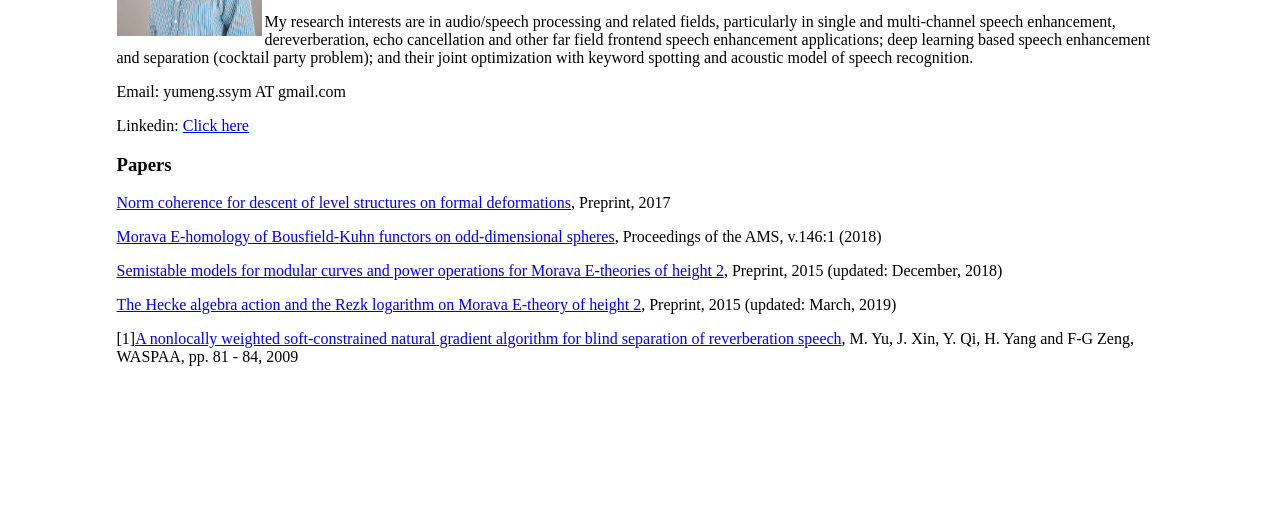
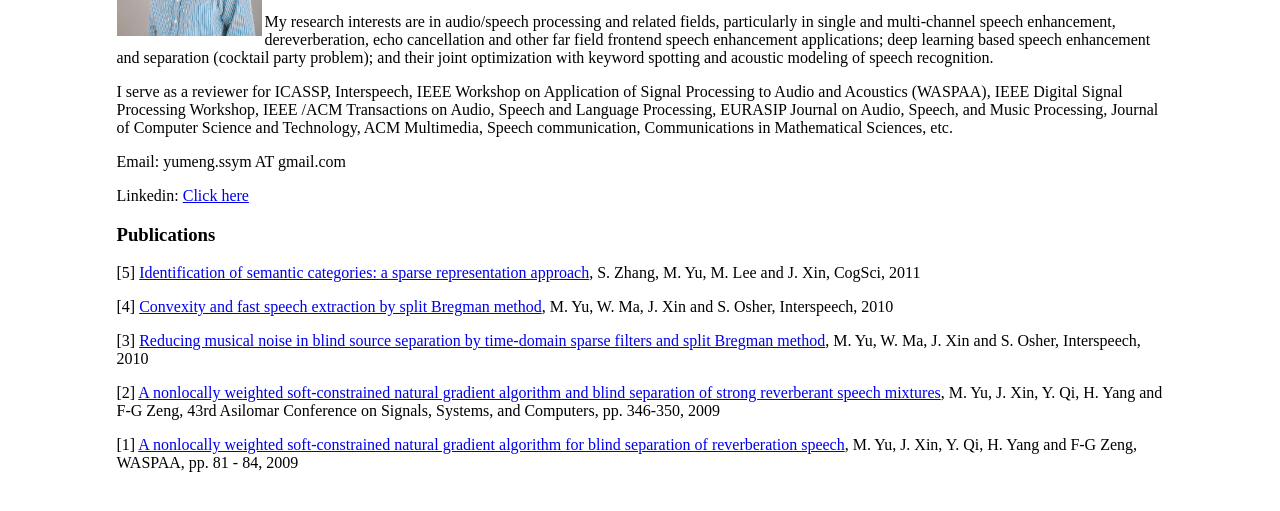
Before and after one commit to raymond-myu/raymond-myu.github.io, a plain HTML site: page index.html in a window 1280 px wide. Shown: the part 133-644 px from the top of the page. Drawn offline with Linux system fonts and the light colour scheme.

Commit message:
paper updated

```diff
--- a/index.html
+++ b/index.html
@@ -13,25 +13,32 @@ and a Ph.D. degree in Mathematics from University of California, Irvine, CA, USA
 <p>My research interests are in audio/speech processing and related fields, particularly in single and multi-channel speech enhancement,
 dereverberation, echo cancellation and other far field frontend speech enhancement applications;
 deep learning based speech enhancement and separation (cocktail party problem);
-and their joint optimization with keyword spotting and acoustic model of speech recognition. </p>
+and their joint optimization with keyword spotting and acoustic modeling of speech recognition. </p>
 
+<p>I serve as a reviewer for ICASSP, Interspeech, IEEE Workshop on Application of Signal Processing to Audio and Acoustics (WASPAA),
+IEEE Digital Signal Processing Workshop, IEEE /ACM Transactions on Audio, Speech and Language Processing,
+EURASIP Journal on Audio, Speech, and Music Processing, Journal of Computer Science and Technology, ACM Multimedia, Speech communication, Communications in Mathematical Sciences, etc.
 
 <p>Email: yumeng.ssym AT gmail.com</p>
 
 <p>Linkedin: <a href="https://www.linkedin.com/in/menyu" target="_blank">Click here</a></p>
 
 
-<h3>Papers</h3>
+<h3>Publications</h3>
 
-<p><a href="https://yifeizhu.github.io/nc.pdf" target="_blank">Norm coherence for descent of level structures on formal deformations</a>, Preprint, 2017</p>
+<p>[5] <a href="http://www.socsci.uci.edu/~mdlee/ZhangEtAl2011.pdf" target="_blank">Identification of semantic categories: a sparse representation approach</a>,
+S. Zhang, M. Yu, M. Lee and J. Xin, CogSci, 2011 </p>
 
-<p><a href="https://yifeizhu.github.io/bkos.pdf" target="_blank">Morava E-homology of Bousfield-Kuhn functors on odd-dimensional spheres</a>, Proceedings of the AMS, v.146:1 (2018)</p>
+<p>[4] <a href="https://yifeizhu.github.io/bkos.pdf" target="_blank"> Convexity and fast speech extraction by split Bregman method</a>,
+M. Yu, W. Ma, J. Xin and S. Osher, Interspeech, 2010</p>
 
-<p><a href="https://yifeizhu.github.io/me.pdf" target="_blank">Semistable models for modular curves and power operations for Morava E-theories of height 2</a>, Preprint, 2015 (updated: December, 2018)</p>
+<p>[3] <a href="https://www.math.uci.edu/~jxin/interspeech_10_MYXO.pdf" target="_blank">Reducing musical noise in blind source separation by time-domain sparse filters and split Bregman method</a>,
+M. Yu, W. Ma, J. Xin and S. Osher, Interspeech, 2010</p>
 
-<p><a href="https://yifeizhu.github.io/ho.pdf" target="_blank">The Hecke algebra action and the Rezk logarithm on Morava E-theory of height 2</a>, Preprint, 2015 (updated: March, 2019)</p>
+<p>[2] <a href="https://ieeexplore.ieee.org/document/5470080" target="_blank">A nonlocally weighted soft-constrained natural gradient algorithm and blind separation of strong reverberant speech mixtures</a>,
+M. Yu, J. Xin, Y. Qi, H. Yang and F-G Zeng, 43rd Asilomar Conference on Signals, Systems, and Computers, pp. 346-350, 2009</p>
 
-<p>[1]<a href="https://www.math.uci.edu/~jxin/waspaa09_XYQYZ.pdf" target="_blank">A nonlocally weighted soft-constrained natural gradient algorithm for blind separation of reverberation speech</a>,
+<p>[1] <a href="https://www.math.uci.edu/~jxin/waspaa09_XYQYZ.pdf" target="_blank">A nonlocally weighted soft-constrained natural gradient algorithm for blind separation of reverberation speech</a>,
 M. Yu, J. Xin, Y. Qi, H. Yang and F-G Zeng, WASPAA, pp. 81 - 84, 2009</p>
 
 
```
